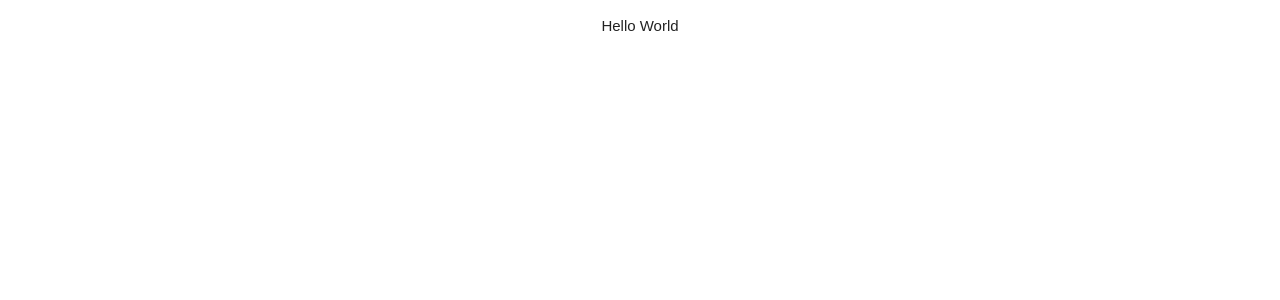
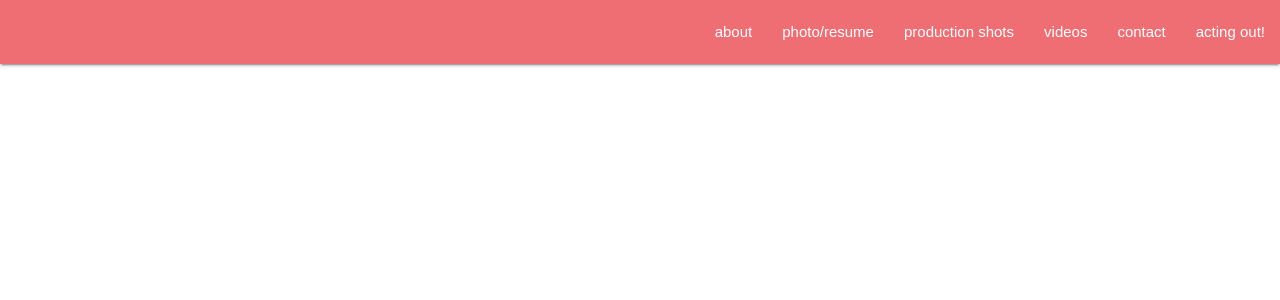
Before and after one commit to kurtgee6/Mr.YesIndeed, a React (Create React App) app in the folder client/: page / in a window 1280 px wide. Shown: the top 300 px of the page. Built offline with nearby package versions, Linux system fonts and the light colour scheme.

Commit message:
adding navbar to App.js

```diff
--- a/client/src/App.js
+++ b/client/src/App.js
@@ -1,14 +1,7 @@
 import React, { Component } from 'react';
 import './App.css';
+import Navbar from "./components/navbar/navbar"
 
-class App extends Component {
-  render() {
-    return (
-      <div className="App">
-       <p>Hello World</p>
-      </div>
-    );
-  }
-}
+const App = () => <Navbar />;
 
 export default App;
--- a/client/src/components/navbar/navbar.js
+++ b/client/src/components/navbar/navbar.js
@@ -0,0 +1,26 @@
+import React, { Component } from "react";
+import "./navbar.css";
+
+class navbar extends Component {
+
+   render () {
+        return (
+            <div>
+                <nav>
+                    <div className="nav-wrapper">
+                        <ul id="nav-mobile" className="right hide-on-med-and-down">
+                            <li><a href="#">about</a></li>
+                            <li><a href="#">photo/resume</a></li>
+                            <li><a href="#">production shots</a></li>
+                            <li><a href="#">videos</a></li>
+                            <li><a href="#">contact</a></li>
+                            <li><a href="#">acting out!</a></li>
+                        </ul>
+                    </div>
+                </nav>
+            </div>
+        )
+   }
+};
+
+export default navbar;
```
